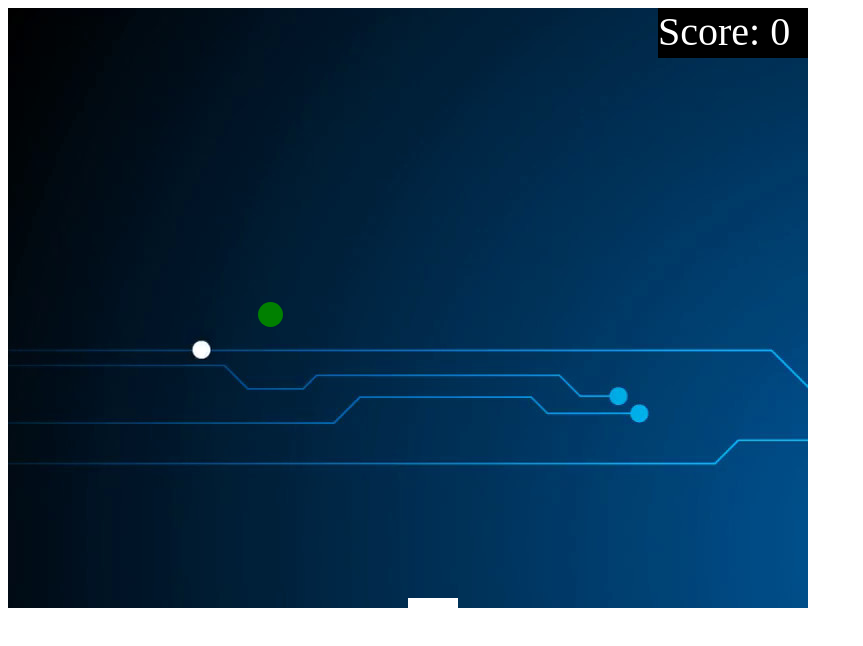
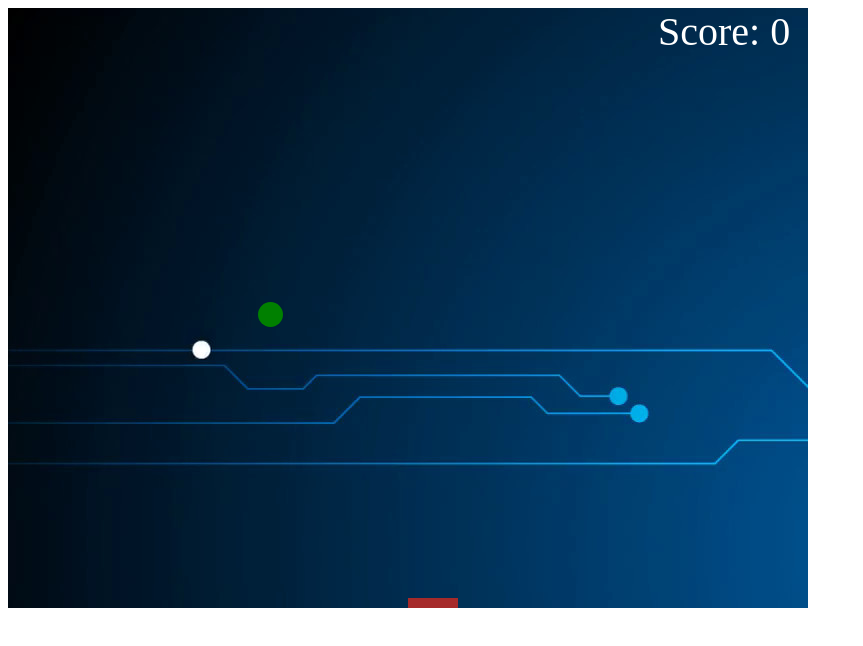
Before and after one commit to matthewvbro101/jsgame, a plain HTML site: page index.html in a window 1280 px wide. Shown: the whole page, without its empty margins (0-863 px from the left). Drawn offline with Linux system fonts and the light colour scheme.

Commit message:
init 211

```diff
--- a/style.css
+++ b/style.css
@@ -8,7 +8,7 @@
 .box #player {
     width: 50px;
     height: 10px;
-    background-color: white;
+    background-color: brown;
     position: absolute;
     top: 590px;
     left: 400px;
@@ -26,7 +26,6 @@
 #score {
     width: 150px;
     height: 50px;
-    background-color: black;
     color: white;
     position: absolute;
     left: 650px;
```
